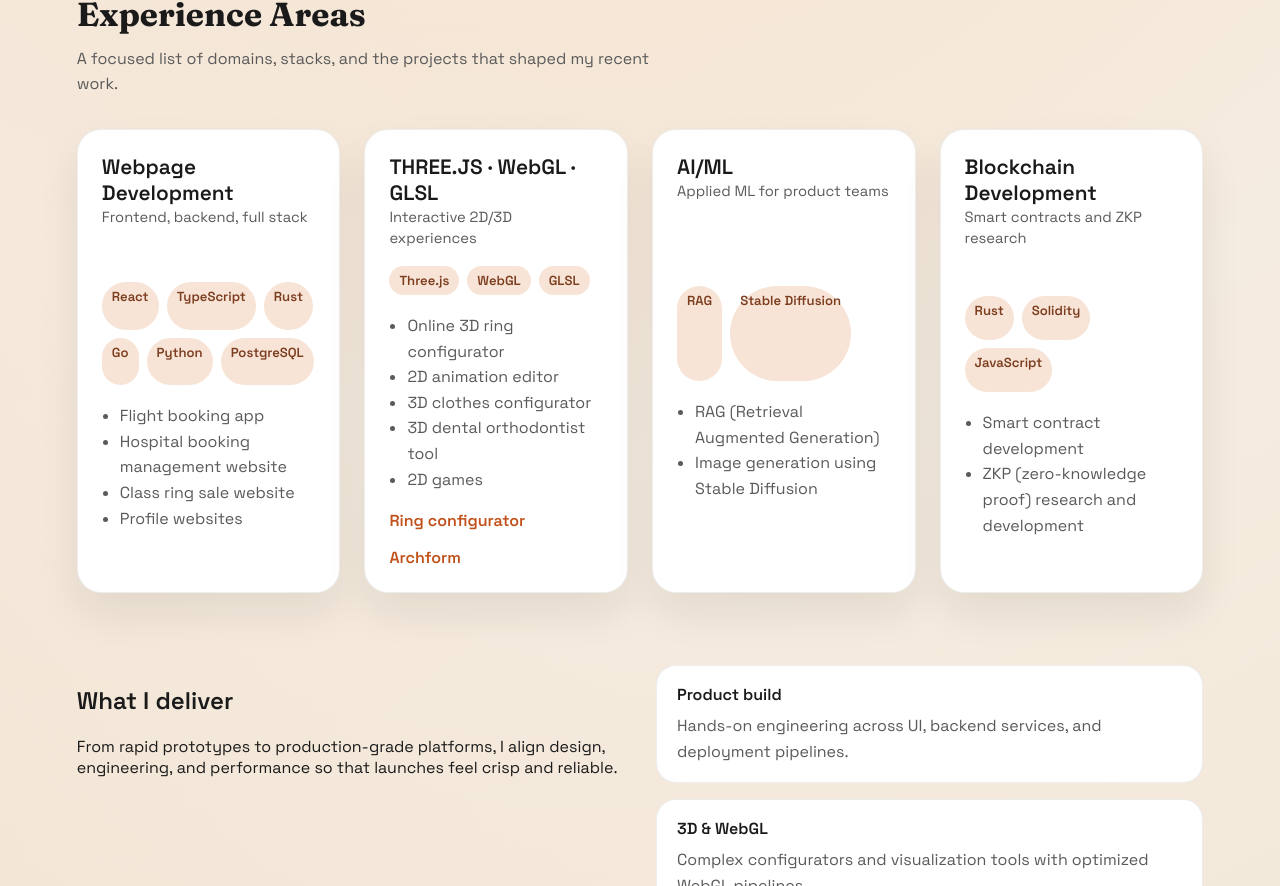
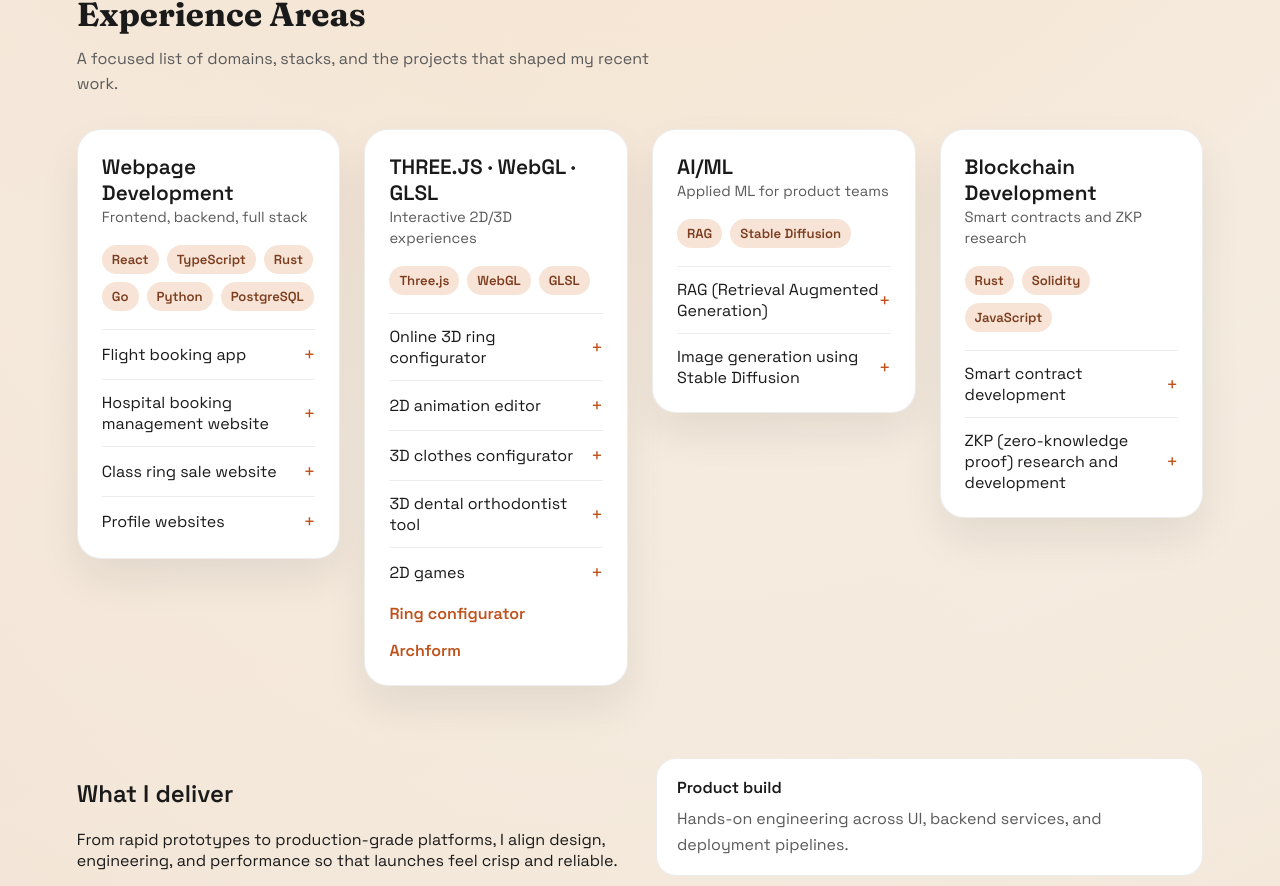
Before and after one commit to gdu041/profile, a React (Vite) app: page / in a window 1280 px wide. Shown: the part 479-1365 px from the top of the page. Built offline with nearby package versions, Linux system fonts and the light colour scheme.

Commit message:
subsection

```diff
--- a/src/App.tsx
+++ b/src/App.tsx
@@ -1,13 +1,55 @@
+import { useEffect, useState } from "react";
+
 const sections = [
   {
     title: "Webpage Development",
     subtitle: "Frontend, backend, full stack",
     stack: ["React", "TypeScript", "Rust", "Go", "Python", "PostgreSQL"],
     projects: [
-      "Flight booking app",
-      "Hospital booking management website",
-      "Class ring sale website",
-      "Profile websites"
+      {
+        title: "Flight booking app",
+        summary: "Placeholder description for a booking platform project.",
+        details: [
+          "Role: Placeholder role description.",
+          "Scope: Placeholder scope and responsibilities.",
+          "Outcome: Placeholder measurable outcome."
+        ],
+        link: "https://example.com/flight-booking",
+        screenshots: ["/placeholders/flight-booking-1.png"]
+      },
+      {
+        title: "Hospital booking management website",
+        summary: "Placeholder description for healthcare scheduling software.",
+        details: [
+          "Role: Placeholder role description.",
+          "Scope: Placeholder scope and responsibilities.",
+          "Outcome: Placeholder measurable outcome."
+        ],
+        link: "https://example.com/hospital-booking",
+        screenshots: ["/placeholders/hospital-booking-1.png"]
+      },
+      {
+        title: "Class ring sale website",
+        summary: "Placeholder description for a commerce storefront.",
+        details: [
+          "Role: Placeholder role description.",
+          "Scope: Placeholder scope and responsibilities.",
+          "Outcome: Placeholder measurable outcome."
+        ],
+        link: "https://example.com/class-ring",
+        screenshots: ["/placeholders/class-ring-1.png"]
+      },
+      {
+        title: "Profile websites",
+        summary: "Placeholder description for personal branding sites.",
+        details: [
+          "Role: Placeholder role description.",
+          "Scope: Placeholder scope and responsibilities.",
+          "Outcome: Placeholder measurable outcome."
+        ],
+        link: "https://example.com/profile-sites",
+        screenshots: ["/placeholders/profile-sites-1.png"]
+      }
     ]
   },
   {
@@ -15,11 +57,61 @@ const sections = [
     subtitle: "Interactive 2D/3D experiences",
     stack: ["Three.js", "WebGL", "GLSL"],
     projects: [
-      "Online 3D ring configurator",
-      "2D animation editor",
-      "3D clothes configurator",
-      "3D dental orthodontist tool",
-      "2D games"
+      {
+        title: "Online 3D ring configurator",
+        summary: "Placeholder description for a real-time configurator.",
+        details: [
+          "Role: Placeholder role description.",
+          "Scope: Placeholder scope and responsibilities.",
+          "Outcome: Placeholder measurable outcome."
+        ],
+        link: "https://www.fischer-trauringe.de/konfischerator/configurator",
+        screenshots: ["/placeholders/ring-configurator-1.png"]
+      },
+      {
+        title: "2D animation editor",
+        summary: "Placeholder description for a timeline-based editor.",
+        details: [
+          "Role: Placeholder role description.",
+          "Scope: Placeholder scope and responsibilities.",
+          "Outcome: Placeholder measurable outcome."
+        ],
+        link: "https://example.com/2d-animation-editor",
+        screenshots: ["/placeholders/2d-animation-1.png"]
+      },
+      {
+        title: "3D clothes configurator",
+        summary: "Placeholder description for a garment configurator.",
+        details: [
+          "Role: Placeholder role description.",
+          "Scope: Placeholder scope and responsibilities.",
+          "Outcome: Placeholder measurable outcome."
+        ],
+        link: "https://example.com/3d-clothes",
+        screenshots: ["/placeholders/3d-clothes-1.png"]
+      },
+      {
+        title: "3D dental orthodontist tool",
+        summary: "Placeholder description for a dental visualization tool.",
+        details: [
+          "Role: Placeholder role description.",
+          "Scope: Placeholder scope and responsibilities.",
+          "Outcome: Placeholder measurable outcome."
+        ],
+        link: "https://www.archform.com/",
+        screenshots: ["/placeholders/dental-tool-1.png"]
+      },
+      {
+        title: "2D games",
+        summary: "Placeholder description for interactive 2D games.",
+        details: [
+          "Role: Placeholder role description.",
+          "Scope: Placeholder scope and responsibilities.",
+          "Outcome: Placeholder measurable outcome."
+        ],
+        link: "https://example.com/2d-games",
+        screenshots: ["/placeholders/2d-games-1.png"]
+      }
     ],
     links: [
       {
@@ -34,8 +126,28 @@ const sections = [
     subtitle: "Applied ML for product teams",
     stack: ["RAG", "Stable Diffusion"],
     projects: [
-      "RAG (Retrieval Augmented Generation)",
-      "Image generation using Stable Diffusion"
+      {
+        title: "RAG (Retrieval Augmented Generation)",
+        summary: "Placeholder description for RAG workflows.",
+        details: [
+          "Role: Placeholder role description.",
+          "Scope: Placeholder scope and responsibilities.",
+          "Outcome: Placeholder measurable outcome."
+        ],
+        link: "https://example.com/rag",
+        screenshots: ["/placeholders/rag-1.png"]
+      },
+      {
+        title: "Image generation using Stable Diffusion",
+        summary: "Placeholder description for generative imaging.",
+        details: [
+          "Role: Placeholder role description.",
+          "Scope: Placeholder scope and responsibilities.",
+          "Outcome: Placeholder measurable outcome."
+        ],
+        link: "https://example.com/stable-diffusion",
+        screenshots: ["/placeholders/stable-diffusion-1.png"]
+      }
     ]
   },
   {
@@ -43,8 +155,28 @@ const sections = [
     subtitle: "Smart contracts and ZKP research",
     stack: ["Rust", "Solidity", "JavaScript"],
     projects: [
-      "Smart contract development",
-      "ZKP (zero-knowledge proof) research and development"
+      {
+        title: "Smart contract development",
+        summary: "Placeholder description for contract development work.",
+        details: [
+          "Role: Placeholder role description.",
+          "Scope: Placeholder scope and responsibilities.",
+          "Outcome: Placeholder measurable outcome."
+        ],
+        link: "https://example.com/smart-contracts",
+        screenshots: ["/placeholders/smart-contracts-1.png"]
+      },
+      {
+        title: "ZKP (zero-knowledge proof) research and development",
+        summary: "Placeholder description for ZKP research.",
+        details: [
+          "Role: Placeholder role description.",
+          "Scope: Placeholder scope and responsibilities.",
+          "Outcome: Placeholder measurable outcome."
+        ],
+        link: "https://example.com/zkp-research",
+        screenshots: ["/placeholders/zkp-1.png"]
+      }
     ]
   }
 ];
@@ -84,6 +216,26 @@ const videos = [
 ];
 
 export default function App() {
+  const [activeProject, setActiveProject] = useState<{
+    title: string;
+    summary: string;
+    details: string[];
+    link: string;
+    screenshots: string[];
+  } | null>(null);
+
+  useEffect(() => {
+    if (!activeProject) {
+      return;
+    }
+    const handleKey = (event: KeyboardEvent) => {
+      if (event.key === "Escape") {
+        setActiveProject(null);
+      }
+    };
+    window.addEventListener("keydown", handleKey);
+    return () => window.removeEventListener("keydown", handleKey);
+  }, [activeProject]);
   return (
     <div className="page">
       <header className="hero">
@@ -133,11 +285,22 @@ export default function App() {
                   <span key={item}>{item}</span>
                 ))}
               </div>
-              <ul>
-                {section.projects.map((project) => (
-                  <li key={project}>{project}</li>
-                ))}
-              </ul>
+              <div className="project-list">
+                {section.projects.map((project) => {
+                  return (
+                    <div key={project.title} className="project-item">
+                      <button
+                        className="project-toggle"
+                        type="button"
+                        onClick={() => setActiveProject(project)}
+                      >
+                        <span>{project.title}</span>
+                        <span className="project-toggle__icon">+</span>
+                      </button>
+                    </div>
+                  );
+                })}
+              </div>
               {section.links && (
                 <div className="card__links">
                   {section.links.map((link) => (
@@ -231,6 +394,56 @@ export default function App() {
         <span>© {new Date().getFullYear()} Gduo41</span>
         <span>Built with React + TypeScript</span>
       </footer>
+      {activeProject && (
+        <div
+          className="modal"
+          role="dialog"
+          aria-modal="true"
+          aria-label={`${activeProject.title} details`}
+        >
+          <button
+            className="modal__backdrop"
+            type="button"
+            onClick={() => setActiveProject(null)}
+            aria-label="Close project details"
+          />
+          <div className="modal__content">
+            <header className="modal__header">
+              <div>
+                <p className="eyebrow">Project Detail</p>
+                <h2>{activeProject.title}</h2>
+              </div>
+              <button
+                className="modal__close"
+                type="button"
+                onClick={() => setActiveProject(null)}
+                aria-label="Close"
+              >
+                ×
+              </button>
+            </header>
+            <p className="modal__summary">{activeProject.summary}</p>
+            <ul className="modal__list">
+              {activeProject.details.map((detail) => (
+                <li key={detail}>{detail}</li>
+              ))}
+            </ul>
+            <div className="modal__meta">
+              <a href={activeProject.link} target="_blank" rel="noreferrer">
+                Visit project
+              </a>
+            </div>
+            <div className="project-screens">
+              {activeProject.screenshots.map((shot) => (
+                <div key={shot} className="project-shot">
+                  <span>Screenshot placeholder</span>
+                  <small>{shot}</small>
+                </div>
+              ))}
+            </div>
+          </div>
+        </div>
+      )}
     </div>
   );
 }
--- a/src/styles.css
+++ b/src/styles.css
@@ -158,6 +158,7 @@ img {
   display: grid;
   grid-template-columns: repeat(auto-fit, minmax(260px, 1fr));
   gap: 24px;
+  align-items: start;
 }
 
 .card {
@@ -168,6 +169,7 @@ img {
   box-shadow: 0 20px 40px var(--shadow);
   display: grid;
   gap: 18px;
+  align-self: start;
 }
 
 .card__title h3 {
@@ -209,6 +211,128 @@ img {
 }
 
 .card__links a {
+  font-weight: 600;
+  color: var(--accent-dark);
+}
+
+.project-list {
+  display: grid;
+  gap: 12px;
+}
+
+.project-item {
+  border-top: 1px solid var(--edge);
+  padding-top: 12px;
+}
+
+.project-toggle {
+  width: 100%;
+  border: none;
+  background: transparent;
+  display: flex;
+  justify-content: space-between;
+  align-items: center;
+  font: inherit;
+  padding: 0;
+  cursor: pointer;
+  color: var(--ink);
+  text-align: left;
+}
+
+.project-toggle__icon {
+  font-size: 1.2rem;
+  color: var(--accent-dark);
+}
+
+.project-screens {
+  display: grid;
+  gap: 12px;
+  grid-template-columns: repeat(auto-fit, minmax(140px, 1fr));
+}
+
+.project-shot {
+  background: #fff;
+  border-radius: 12px;
+  border: 1px dashed var(--edge);
+  padding: 12px;
+  text-align: center;
+  display: grid;
+  gap: 6px;
+  color: var(--muted);
+  font-size: 0.85rem;
+}
+
+.project-shot span {
+  font-weight: 600;
+  color: var(--ink);
+}
+
+.modal {
+  position: fixed;
+  inset: 0;
+  display: grid;
+  place-items: center;
+  z-index: 100;
+}
+
+.modal__backdrop {
+  position: absolute;
+  inset: 0;
+  border: none;
+  background: rgba(12, 12, 12, 0.45);
+}
+
+.modal__content {
+  position: relative;
+  background: var(--card);
+  border-radius: 28px;
+  padding: 28px;
+  width: min(860px, 92vw);
+  max-height: 85vh;
+  overflow: auto;
+  box-shadow: 0 40px 80px rgba(0, 0, 0, 0.25);
+  border: 1px solid var(--edge);
+  display: grid;
+  gap: 16px;
+}
+
+.modal__header {
+  display: flex;
+  justify-content: space-between;
+  gap: 16px;
+  align-items: flex-start;
+}
+
+.modal__header h2 {
+  margin: 8px 0 0;
+  font-family: "Fraunces", serif;
+}
+
+.modal__close {
+  border: none;
+  background: #fff7ef;
+  color: var(--accent-dark);
+  font-size: 1.4rem;
+  border-radius: 999px;
+  width: 40px;
+  height: 40px;
+  cursor: pointer;
+}
+
+.modal__summary {
+  margin: 0;
+  color: var(--muted);
+  line-height: 1.6;
+}
+
+.modal__list {
+  margin: 0;
+  padding-left: 18px;
+  color: var(--muted);
+  line-height: 1.6;
+}
+
+.modal__meta a {
   font-weight: 600;
   color: var(--accent-dark);
 }
```
